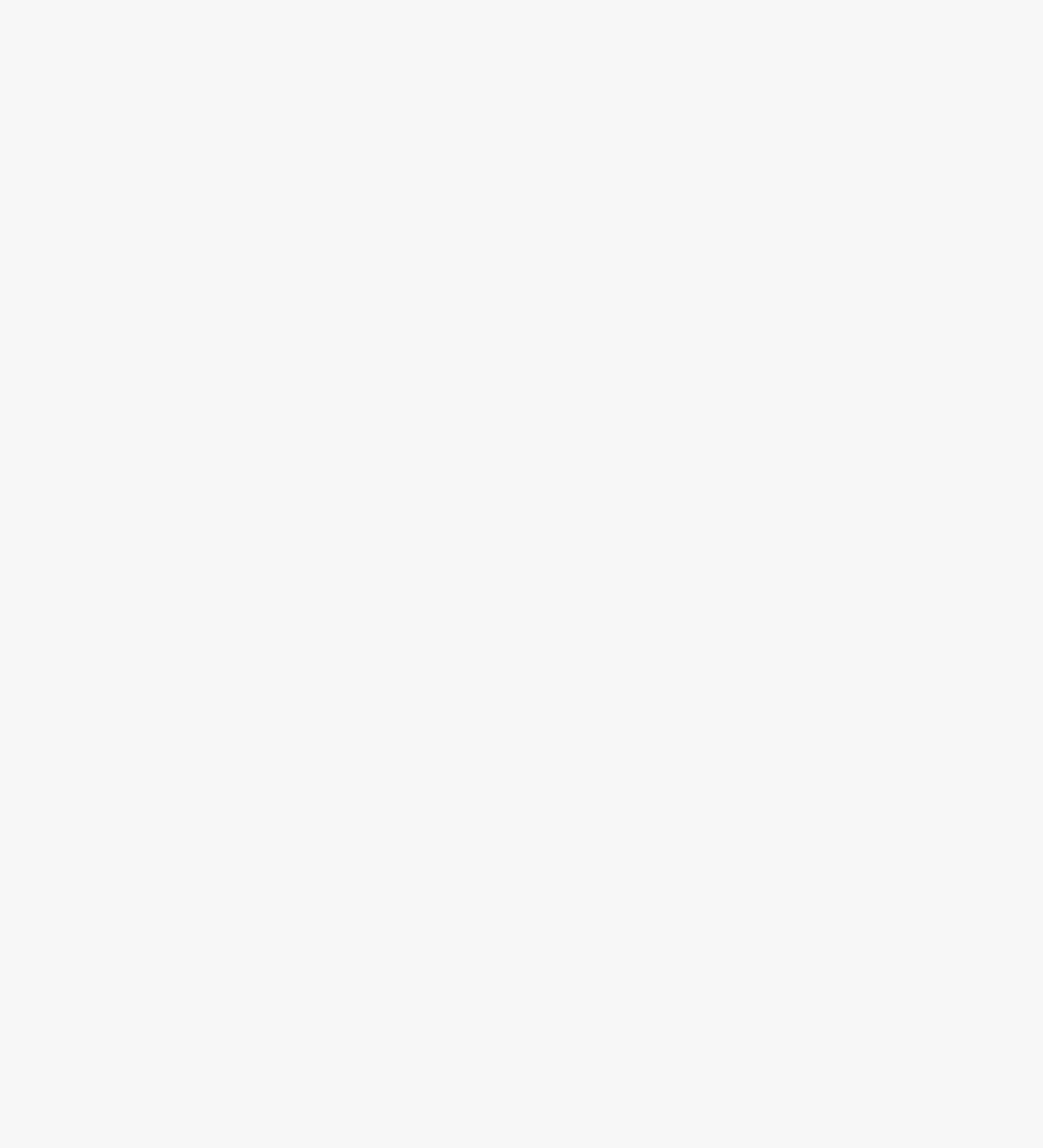
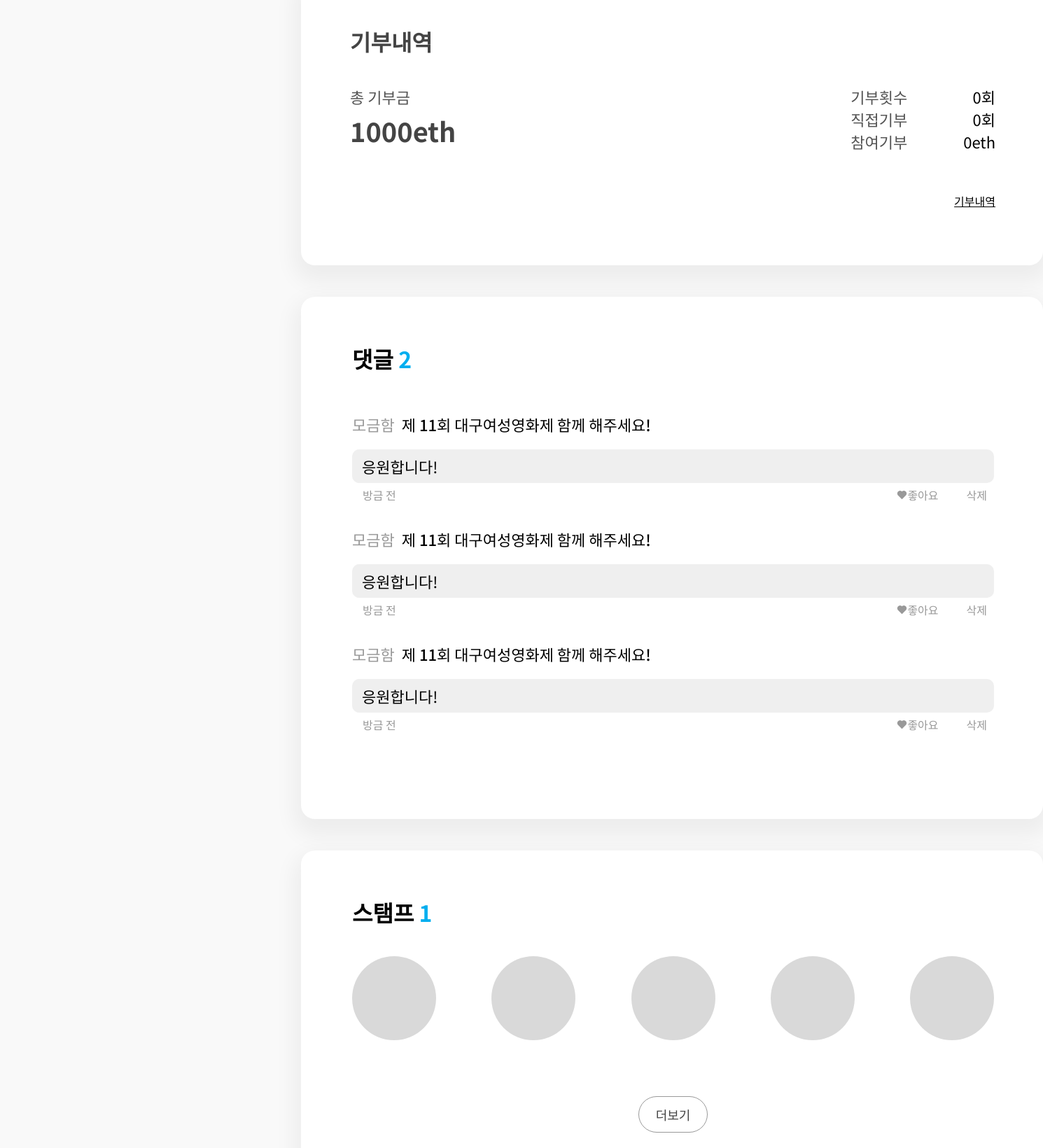
Before and after one commit to umjiyong/gorda, a React (Create React App) app in the folder gorda/: page /mypage in a window 1280 px wide. Before the commit this address had no page. Shown: the part 340-1980 px from the top of the page at 70% size, 1490 px wide, since content can reach past the window. Before the commit the page ends 800 px from the top, so only its background shows below. Built offline with nearby package versions, Linux system fonts and the light colour scheme.

Commit message:
feat : add main page #S07P22A307-71

```diff
--- a/gorda/src/App.js
+++ b/gorda/src/App.js
@@ -2,6 +2,7 @@ import { BrowserRouter, Route, Routes } from "react-router-dom";
 import "./App.css";
 import DonationList from "./pages/DonationList";
 import Home from "./pages/Home";
+import MyPage from "./pages/MyPage";
 
 function App() {
     return (
@@ -10,6 +11,7 @@ function App() {
                 <Routes>
                     <Route path="/" element={<Home />} />
                     <Route path="/dnlist" element={<DonationList />} />
+                    <Route path="/mypage" element={<MyPage />} />
                 </Routes>
             </BrowserRouter>
         </div>
--- /dev/null
+++ b/gorda/src/components/DonationDetail.jsx
@@ -0,0 +1,34 @@
+import "./DonationDetail.scss";
+
+function DonationDetail() {
+    const total_eth = 1000;
+    return (
+        <>
+            <div className="donation_detail">
+                <div className="detail_title">기부내역</div>
+                <div className="total_container">
+                    <div>
+                        <div className="total_donation">총 기부금</div>
+                        <div className="total_eth">{total_eth}eth</div>
+                    </div>
+                    <div className="total_detail_container">
+                        <div className="total_detail">
+                            <div>기부횟수</div>
+                            <span>0회</span>
+                        </div>
+                        <div className="total_detail">
+                            <div>직접기부</div>
+                            <span>0회</span>
+                        </div>
+                        <div className="total_detail">
+                            <div>참여기부</div>
+                            <span>0eth</span>
+                        </div>
+                    </div>
+                </div>
+                <div className="donation_list">기부내역</div>
+            </div>
+        </>
+    );
+}
+export default DonationDetail;
--- /dev/null
+++ b/gorda/src/components/DonationDetail.scss
@@ -0,0 +1,48 @@
+.donation_detail {
+    width: 1060px;
+    height: 413px;
+    border-radius: 20px;
+    background-color: #fff;
+    box-shadow: 0px 14px 30px 10px rgba(0, 0, 0, 0.05);
+    padding: 70px 68px 57px 70px;
+    margin-bottom: 45px;
+    .detail_title {
+        font-size: 32px;
+        font-weight: 700;
+        color: #444;
+        margin-bottom: 40px;
+    }
+    .total_container {
+        display: flex;
+        justify-content: space-between;
+        .total_donation {
+            color: #535353;
+            font-size: 22px;
+            font-weight: 400;
+            margin-bottom: 5px;
+        }
+        .total_eth {
+            font-size: 38px;
+            font-weight: bold;
+            color: #444;
+        }
+        .total_detail_container {
+            .total_detail {
+                display: flex;
+                justify-content: space-between;
+                gap: 80px;
+                font-size: 22px;
+                color: #535353;
+                span {
+                    color: #000;
+                }
+            }
+        }
+    }
+    .donation_list {
+        color: #000;
+        margin-top: 57px;
+        text-align: right;
+        text-decoration: underline;
+    }
+}
--- /dev/null
+++ b/gorda/src/components/MypageComment.jsx
@@ -0,0 +1,21 @@
+import "./MypageComment.scss";
+import MypageCommentList from "./MypageCommentList";
+
+function MypageComment() {
+    const comment_count = 2;
+
+    return (
+        <>
+            <div className="comment_container">
+                <div className="comment_title">
+                    댓글 <span>{comment_count}</span>
+                </div>
+                <MypageCommentList />
+                <MypageCommentList />
+                <MypageCommentList />
+            </div>
+        </>
+    );
+}
+
+export default MypageComment;
--- /dev/null
+++ b/gorda/src/components/MypageComment.scss
@@ -0,0 +1,16 @@
+.comment_container {
+    width: 1060px;
+    background-color: #fff;
+    box-shadow: 0px 14px 30px 10px rgba(0, 0, 0, 0.05);
+    padding: 65px 70px 88px 73px;
+    margin-bottom: 45px;
+    border-radius: 20px;
+    .comment_title {
+        font-size: 32px;
+        font-weight: 700;
+        margin-bottom: 55px;
+        span {
+            color: #00aeef;
+        }
+    }
+}
--- /dev/null
+++ b/gorda/src/components/MypageCommentList.jsx
@@ -0,0 +1,25 @@
+import "./MypageCommentList.scss";
+
+function MypageCommentList() {
+    const comment_list_1 = "제 11회 대구여성영화제 함께 해주세요!";
+    const comment = "응원합니다!";
+    return (
+        <>
+            <div className="comment_list">
+                <div className="box_tag">모금함</div>
+                <div className="comment_list_title">{comment_list_1}</div>
+            </div>
+            <div className="comment_box">{comment}</div>
+            <div className="comment_time_like">
+                <div className="comment_time">방금 전</div>
+                <div className="comment_like">
+                    <div className="comment_heart">
+                        <i className="bx bxs-heart"></i>좋아요
+                    </div>
+                    <div className="comment_delete">삭제</div>
+                </div>
+            </div>
+        </>
+    );
+}
+export default MypageCommentList;
--- /dev/null
+++ b/gorda/src/components/MypageCommentList.scss
@@ -0,0 +1,46 @@
+.comment_list {
+    display: flex;
+    gap: 10px;
+    font-weight: 500;
+    font-size: 22px;
+    margin-bottom: 20px;
+    .box_tag {
+        color: #999;
+    }
+}
+
+.comment_box {
+    width: 917px;
+    height: 48px;
+    background-color: #efefef;
+    padding: 9px 14px;
+    display: flex;
+    align-items: center;
+    font-size: 22px;
+    border-radius: 10px;
+    margin-bottom: 5px;
+}
+
+.comment_time_like {
+    padding-left: 15px;
+    display: flex;
+    justify-content: space-between;
+    .comment_time {
+        color: #999;
+    }
+    .comment_like {
+        padding-right: 10px;
+        display: flex;
+        gap: 40px;
+        margin-bottom: 35px;
+        .comment_heart {
+            color: #999;
+            i {
+                color: #999;
+            }
+        }
+        .comment_delete {
+            color: #999;
+        }
+    }
+}
--- /dev/null
+++ b/gorda/src/components/MypageStamp.jsx
@@ -0,0 +1,26 @@
+import "./MypageStamp.scss";
+
+function MypageStamp() {
+    const stamp_num = 1;
+    return (
+        <>
+            <div className="stamp_container">
+                <div className="stamp_title">
+                    스탬프 <span>{stamp_num}</span>
+                </div>
+                <div className="stamp_list">
+                    <div className="stamp"></div>
+                    <div className="stamp"></div>
+                    <div className="stamp"></div>
+                    <div className="stamp"></div>
+                    <div className="stamp"></div>
+                </div>
+                <div className="btn_container">
+                    <button className="stamp_more">더보기</button>
+                </div>
+            </div>
+        </>
+    );
+}
+
+export default MypageStamp;
--- /dev/null
+++ b/gorda/src/components/MypageStamp.scss
@@ -0,0 +1,41 @@
+.stamp_container {
+    width: 1060px;
+    height: 485px;
+    background-color: #fff;
+    box-shadow: 0px 14px 30px 10px rgba(0, 0, 0, 0.05);
+    padding: 65px 70px 88px 73px;
+    margin-bottom: 45px;
+    border-radius: 20px;
+    margin-bottom: 215px;
+    .stamp_title {
+        font-size: 32px;
+        font-weight: bold;
+        margin-bottom: 40px;
+        span {
+            color: #00aeef;
+        }
+    }
+    .stamp_list {
+        display: flex;
+        justify-content: space-between;
+        margin-bottom: 80px;
+        .stamp {
+            width: 120px;
+            height: 120px;
+            border-radius: 50%;
+            background-color: #d9d9d9;
+        }
+    }
+    .btn_container {
+        display: flex;
+        justify-content: center;
+        .stamp_more {
+            font-size: 18px;
+            color: #444;
+            background-color: transparent;
+            border-radius: 50px;
+            padding: 12px 24px;
+            border: 1px solid #999;
+        }
+    }
+}
--- /dev/null
+++ b/gorda/src/pages/MyPage.jsx
@@ -0,0 +1,27 @@
+import "./MyPage.scss";
+
+import Footer from "../components/Footer";
+import NavigationBar from "../components/NavigationBar";
+import DonationDetail from "../components/DonationDetail";
+import MypageComment from "../components/MypageComment";
+import MypageStamp from "../components/MypageStamp";
+
+function MyPage() {
+    return (
+        <>
+            <NavigationBar />
+            <div className="mypage_container">
+                <div className="mypage_header">
+                    <div className="header_tag">첫 기부자</div>
+                    <div className="header_name">이몽룡</div>
+                </div>
+                <DonationDetail />
+                <MypageComment />
+                <MypageStamp />
+            </div>
+            <Footer />
+        </>
+    );
+}
+
+export default MyPage;
--- /dev/null
+++ b/gorda/src/pages/MyPage.scss
@@ -0,0 +1,31 @@
+* {
+    margin: 0;
+    padding: 0;
+    box-sizing: border-box;
+}
+
+html {
+    background-color: #f9f9f9;
+}
+
+.mypage_container {
+    width: 100%;
+    max-width: 1920px;
+    margin: 0 auto;
+    padding: 0 430px;
+    .mypage_header {
+        display: flex;
+        flex-direction: column;
+        margin-top: 80px;
+        .header_tag {
+            font-size: 22px;
+            color: #747474;
+            font-weight: 500;
+        }
+        .header_name {
+            font-size: 44px;
+            font-weight: 500;
+            margin-bottom: 60px;
+        }
+    }
+}
```
